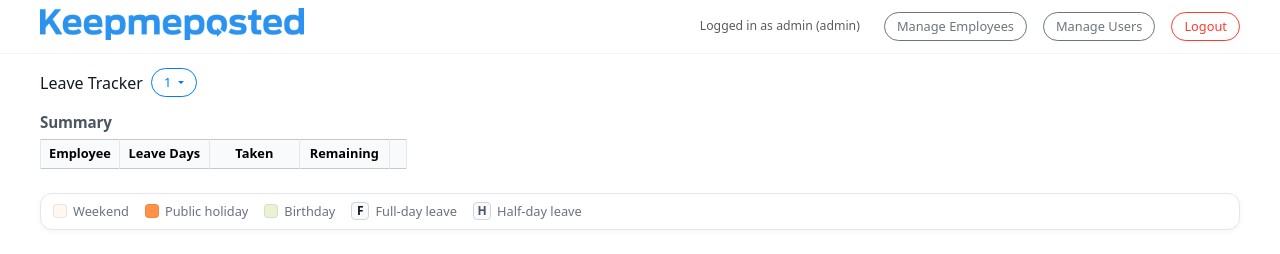
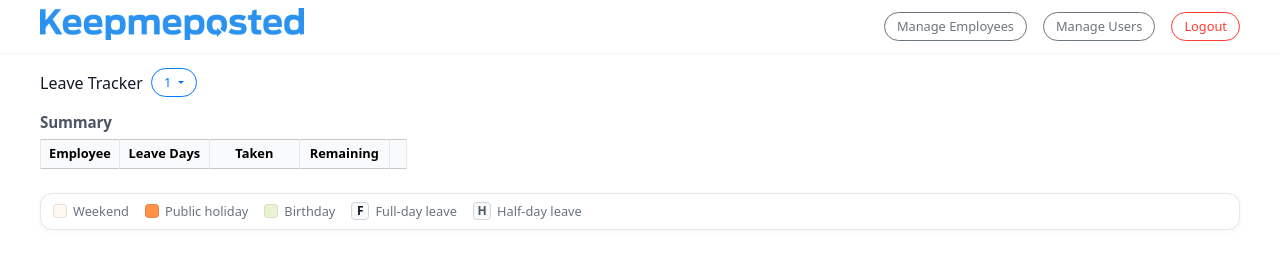
Before and after one commit to schaak722/leave-tracker, a Flask app: page /calendar/1 in a window 1280 px wide. Shown: the top 254 px of the page. Run offline with Flask 3, Linux system fonts and the light colour scheme; the visitor is signed in with stand-in values (Sample User, id 1); data comes from the database, SQL or seed files in the repository; data that the repository does not hold is empty.

Commit message:
Update base.html
User screen updates

```diff
--- a/templates/base.html
+++ b/templates/base.html
@@ -24,23 +24,26 @@
         </a>
       </div>
       <div class="app-nav-right">
+        {% if g.user %}
+          {# Logged-in users #}
           {% if g.is_admin %}
-    {% if g.user %}
-      <span class="me-3 small text-muted">
-        Logged in as {{ g.user.username }} (admin)
-      </span>
-    {% endif %}
             <a href="{{ url_for('manage_employees') }}" class="btn btn-outline-secondary btn-sm me-2">
               Manage Employees
             </a>
             <a href="{{ url_for('manage_users') }}" class="btn btn-outline-secondary btn-sm me-2">
               Manage Users
             </a>
+          {% endif %}
           <a href="{{ url_for('logout') }}" class="btn btn-outline-danger btn-sm">
             Logout
           </a>
         {% else %}
-    <a href="{{ url_for('login') }}" class="btn btn-outline-primary btn-sm">Admin login</a>
+          {# Not logged in: show login button everywhere except on the login page itself #}
+          {% if request.endpoint != 'login' %}
+            <a href="{{ url_for('login') }}" class="btn btn-outline-primary btn-sm">
+              Employee login
+            </a>
+          {% endif %}
         {% endif %}
       </div>
     </div>
```
Lines whose indentation alone changed are shown as unchanged.
